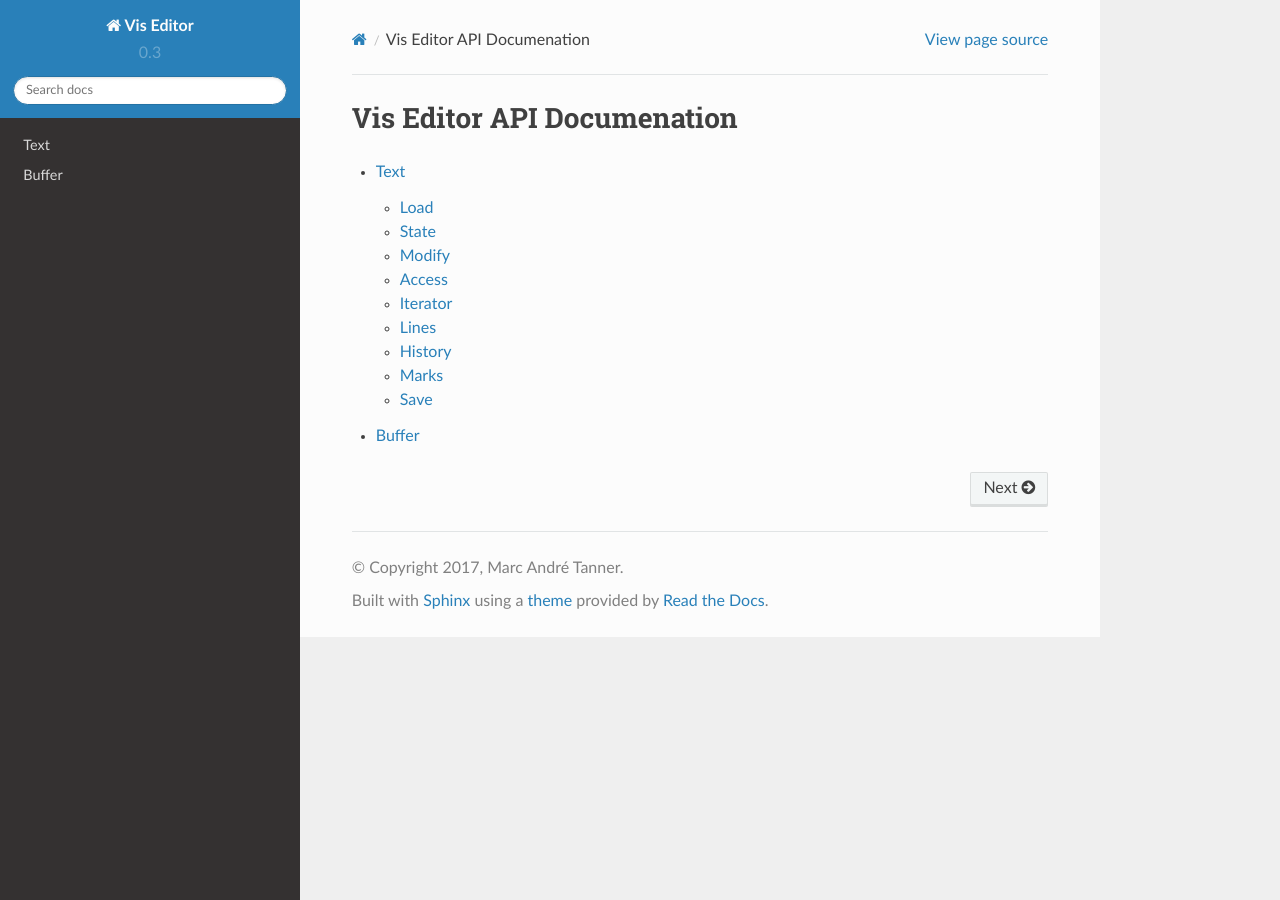
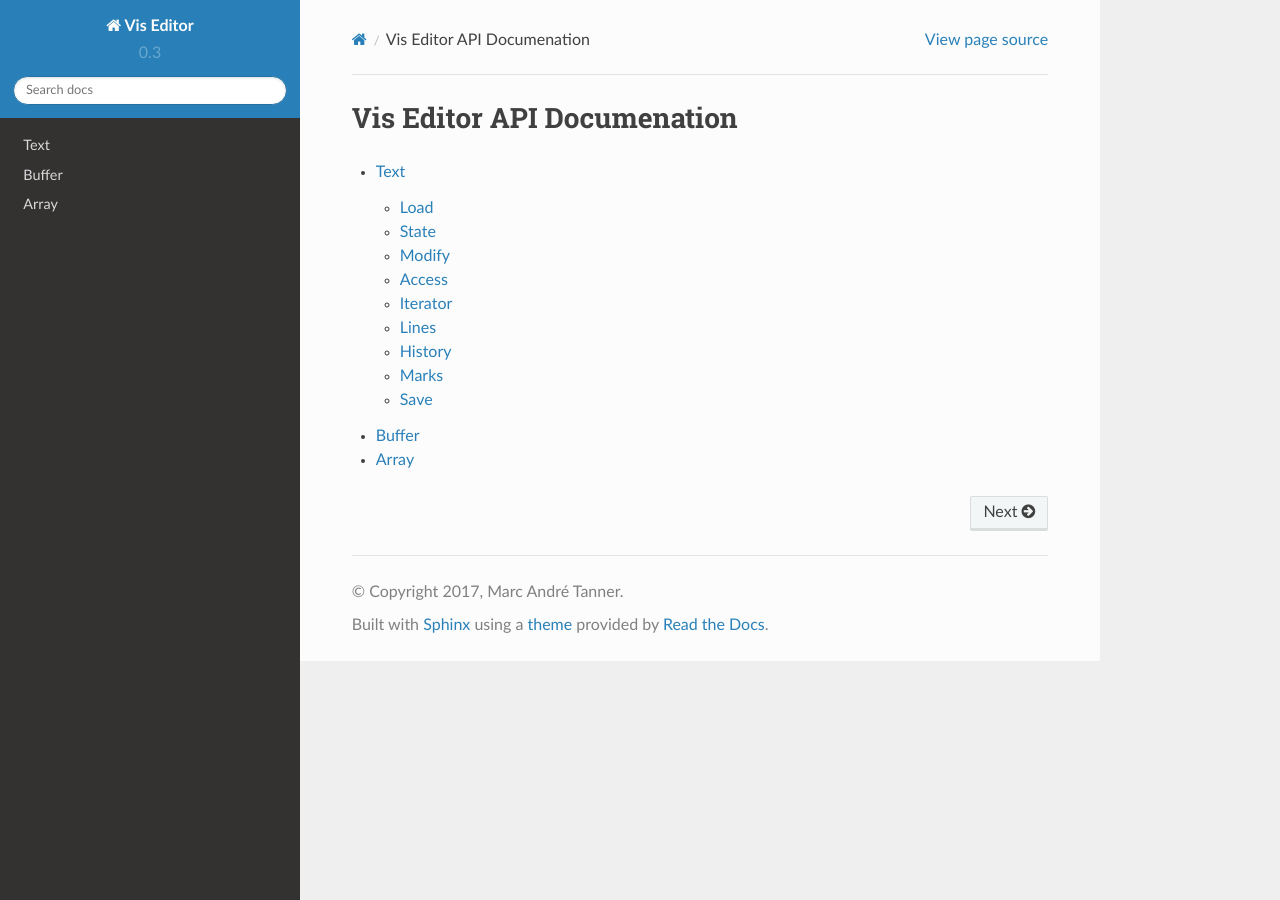
Before and after one commit to martanne/vis, a Sphinx documentation site: the page built from doc/index.rst, in a window 1280 px wide. Built offline with Sphinx 7.4.7 and the Read the Docs theme 2.0.0, drawn with Linux system fonts in a browser that asks for light colours.

Commit message:
array: convert comments to doxygen format

```diff
--- /dev/null
+++ b/doc/array.rst
@@ -0,0 +1,4 @@
+Array
+=====
+
+.. doxygenfile:: array.h
--- a/doc/index.rst
+++ b/doc/index.rst
@@ -6,3 +6,4 @@
 
    text
    buffer
+   array
```
Also changed, not shown: 1 other file.
